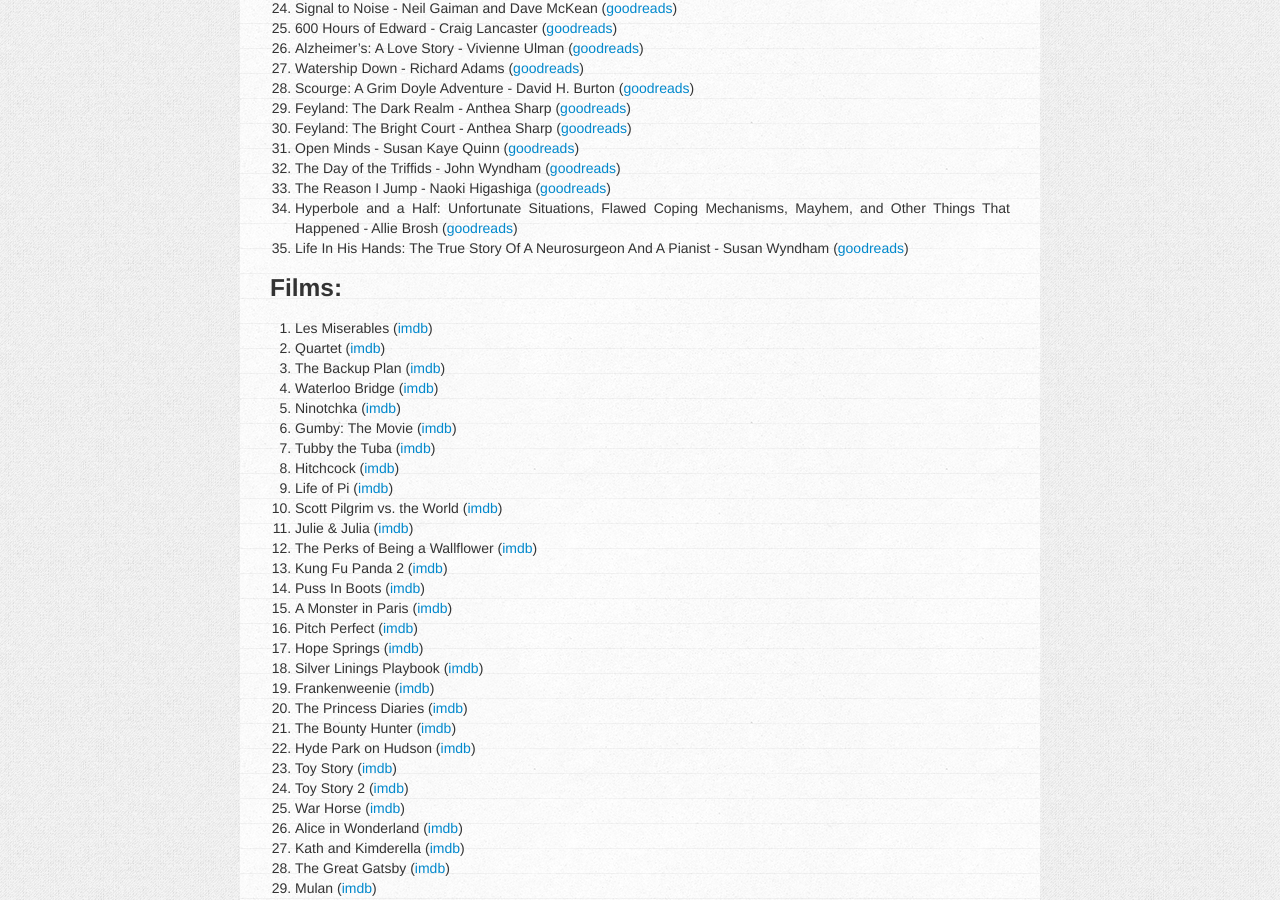
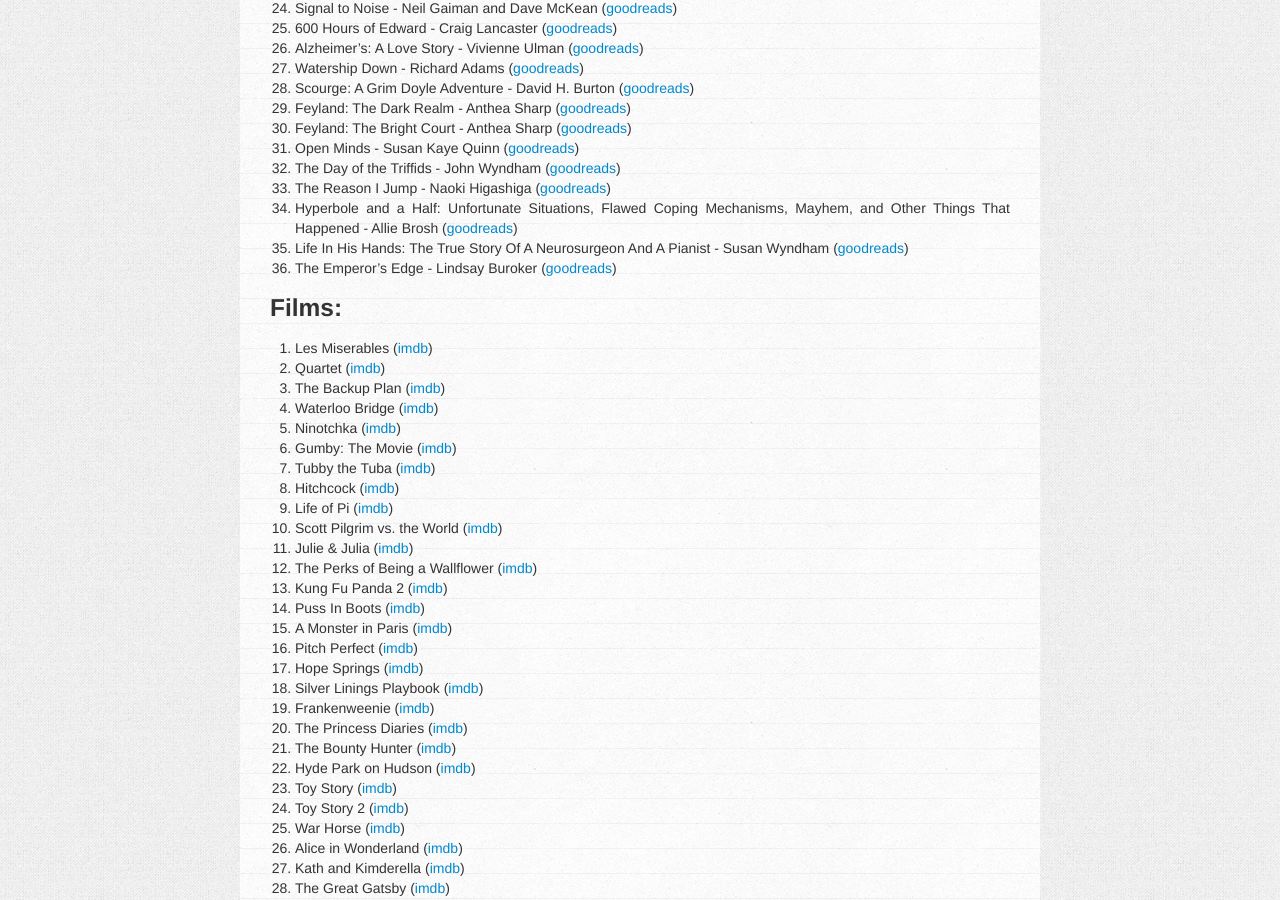
Before and after one commit to charlottepierce/charlottepierce.github.com, a Jekyll site: the page built from _posts/2013-01-01-50-50-Challenge-2013.md, in a window 1280 px wide and 900 px high, scrolled down 810 px. Built offline with Jekyll 4.4.1, drawn with Linux system fonts in a browser that asks for light colours.

Commit message:
Updated 50/50 challenge list.

```diff
--- a/_posts/2013-01-01-50-50-Challenge-2013.md
+++ b/_posts/2013-01-01-50-50-Challenge-2013.md
@@ -42,6 +42,7 @@
 33. The Reason I Jump - Naoki Higashiga ([goodreads](http://www.goodreads.com/book/show/16113737-the-reason-i-jump))
 34. Hyperbole and a Half: Unfortunate Situations, Flawed Coping Mechanisms, Mayhem, and Other Things That Happened - Allie Brosh ([goodreads](https://www.goodreads.com/book/show/17571564-hyperbole-and-a-half))
 35. Life In His Hands: The True Story Of A Neurosurgeon And A Pianist - Susan Wyndham ([goodreads](https://www.goodreads.com/book/show/6357924-life-in-his-hands))
+36. The Emperor's Edge - Lindsay Buroker ([goodreads](https://www.goodreads.com/book/show/10031259-the-emperor-s-edge))
 
 ### Films: ###
 
```
